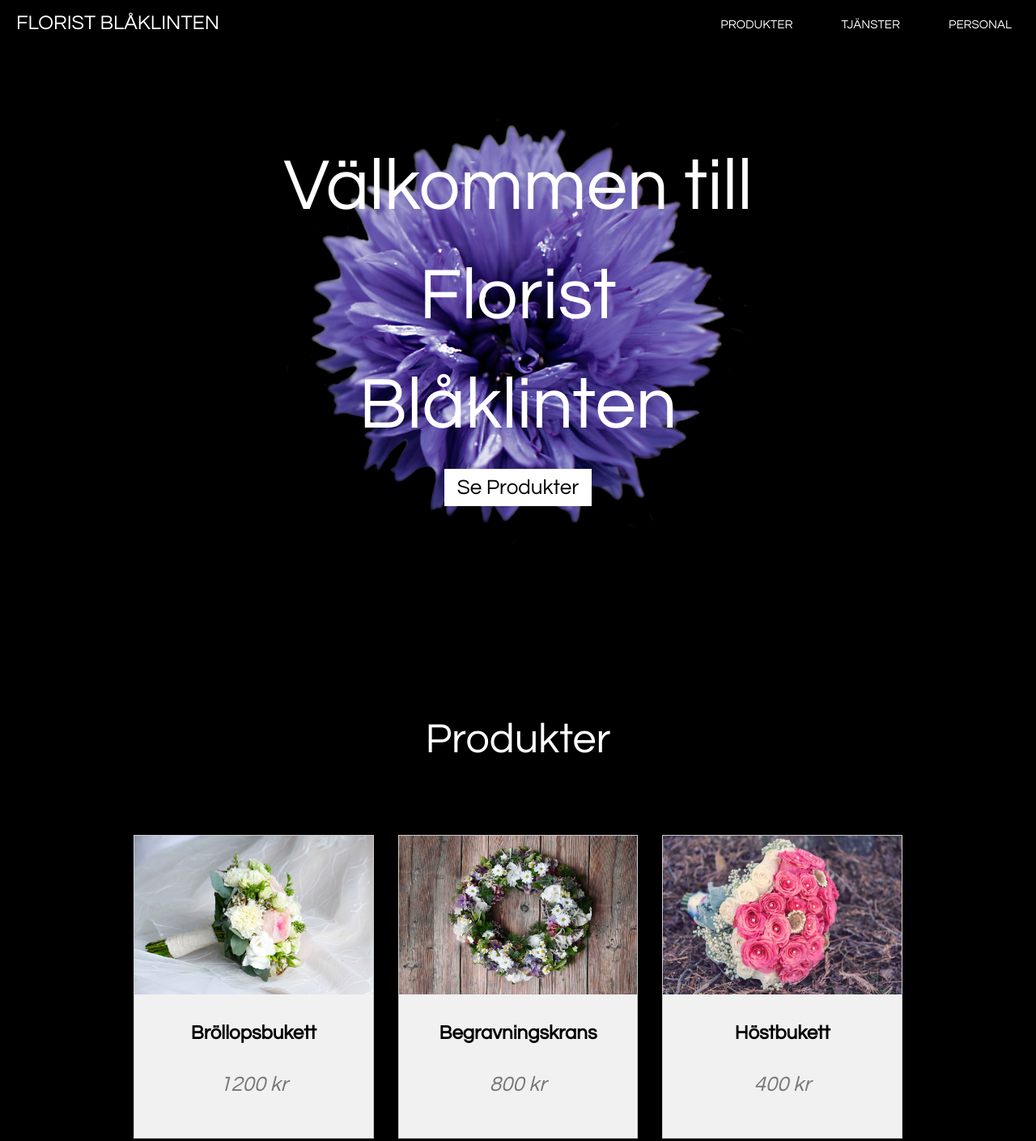
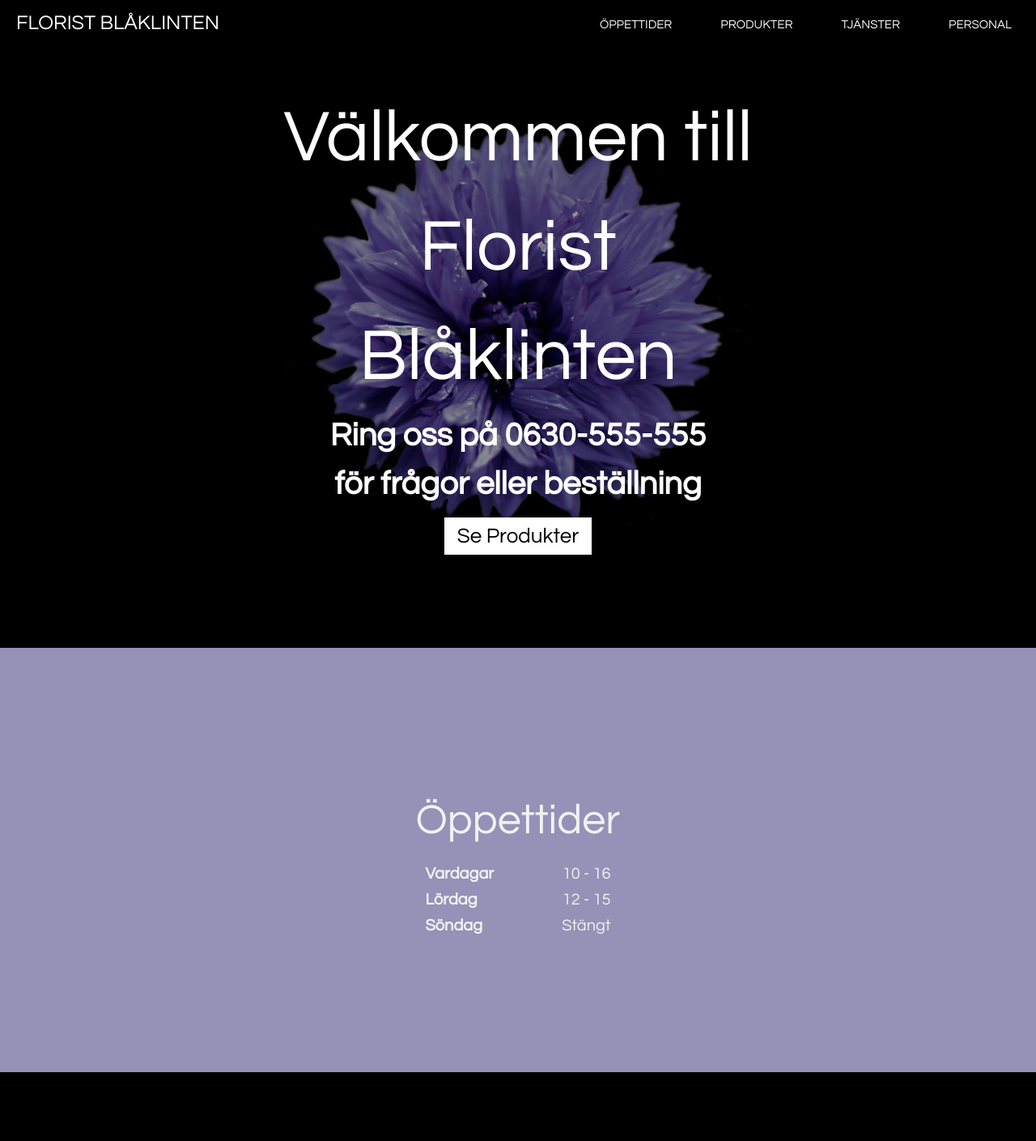
Before and after one commit to NTIG-Uppsala/florist-blaklinten, a plain HTML site: page florist-blaklint/index.html in a window 1280 px wide. Shown: the top 1409 px of the page at 81% size. Drawn offline with Linux system fonts and the light colour scheme.

Commit message:
Changed position of opentimes to top and new category, also new phone number
Co-Authored-By: Linus J <30862662+linus-jansson@users.noreply.github.com>
Co-Authored-By: Kasper-coder <111971931+Kasper-coder@users.noreply.github.com>
Co-Authored-By: RoderXD <111990906+RoderXD@users.noreply.github.com>

```diff
--- a/florist-blaklint/assets/css/style.css
+++ b/florist-blaklint/assets/css/style.css
@@ -289,7 +289,7 @@ body,h1,h2,h3,h4,h5,h6{
 
   /* media queries */
 
-  @media (min-width: 760px) {
+  @media (min-width: 850px) {
     .header li {
       float: left;
     }
--- a/florist-blaklint/index.html
+++ b/florist-blaklint/index.html
@@ -24,6 +24,7 @@
   <input class="menu-btn" type="checkbox" id="menu-btn" />
   <label class="menu-icon" for="menu-btn"><span class="navicon"></span></label>
   <ul class="menu">
+    <li><a href="#openhours" class="w3-button">ÖPPETTIDER</a></li>
     <li><a href="#products" class="w3-button">PRODUKTER</a></li>
     <li><a href="#services" class="w3-button">TJÄNSTER</a></li>
     <li><a href="#team" class="w3-button">PERSONAL</a></li>
@@ -34,12 +35,38 @@
 
 <!-- Header with image -->
 <header class="bgimg w3-display-container w3-grayscale-min" id="home">
-  <div class="w3-display-middle w3-center">
+  <div class="w3-display-middle w3-center" style="background-color: rgba(0, 0, 0, 0.4); padding: 30px;">
     <span class="w3-text-white w3-hide-small" style="font-size:90px;">Välkommen till<br>Florist Blåklinten</span>
     <span class="w3-text-white w3-hide-large w3-hide-medium" style="font-size:40px"><b>Välkommen till<br>Florist Blåklinten</b></span>
+    <span class="w3-text-white" style="font-size:40px"><b><br>Ring oss på 0630-555-555 <br> för frågor eller beställning</b></span>
     <p><a href="#products" class="w3-product-button w3-xxlarge w3-white">Se Produkter</a></p>
   </div>
 </header>
+
+<div class="w3-container w3-padding-64 w3-grey-purple w3-xlarge" id="openhours">
+  <div class="openTimesContainer">
+    <div class="openTimes">
+        <h1 class="w3-jumbo">Öppettider</h1>
+    </div>
+        <table class="openHours">
+        <tr>
+            <th>Vardagar</th>
+            <td></td>
+            <td>10 - 16</td>
+        </tr>
+        <tr>
+            <th>Lördag</th>
+            <td></td>
+            <td>12 - 15</td>
+        </tr>
+        <tr>
+            <th>Söndag</th>
+            <td></td>
+            <td>Stängt</td>
+        </tr>
+        </table>
+  </div>
+</div>
 
 <!-- Menu Container -->
 <div class="w3-container w3-black w3-padding-64 w3-xxlarge" id="products">
@@ -142,28 +169,6 @@
           </div>
         </div>
     </div>
-    <div class="openTimesContainer">
-      <div class="openTimes">
-          <h1 class="w3-jumbo">Öppettider</h1>
-      </div>
-          <table class="openHours">
-          <tr>
-              <th>Vardagar</th>
-              <td></td>
-              <td>10 - 16</td>
-          </tr>
-          <tr>
-              <th>Lördag</th>
-              <td></td>
-              <td>12 - 15</td>
-          </tr>
-          <tr>
-              <th>Söndag</th>
-              <td></td>
-              <td>Stängt</td>
-          </tr>
-          </table>
-    </div>
 </div>
 
 <!-- Footer -->
```
